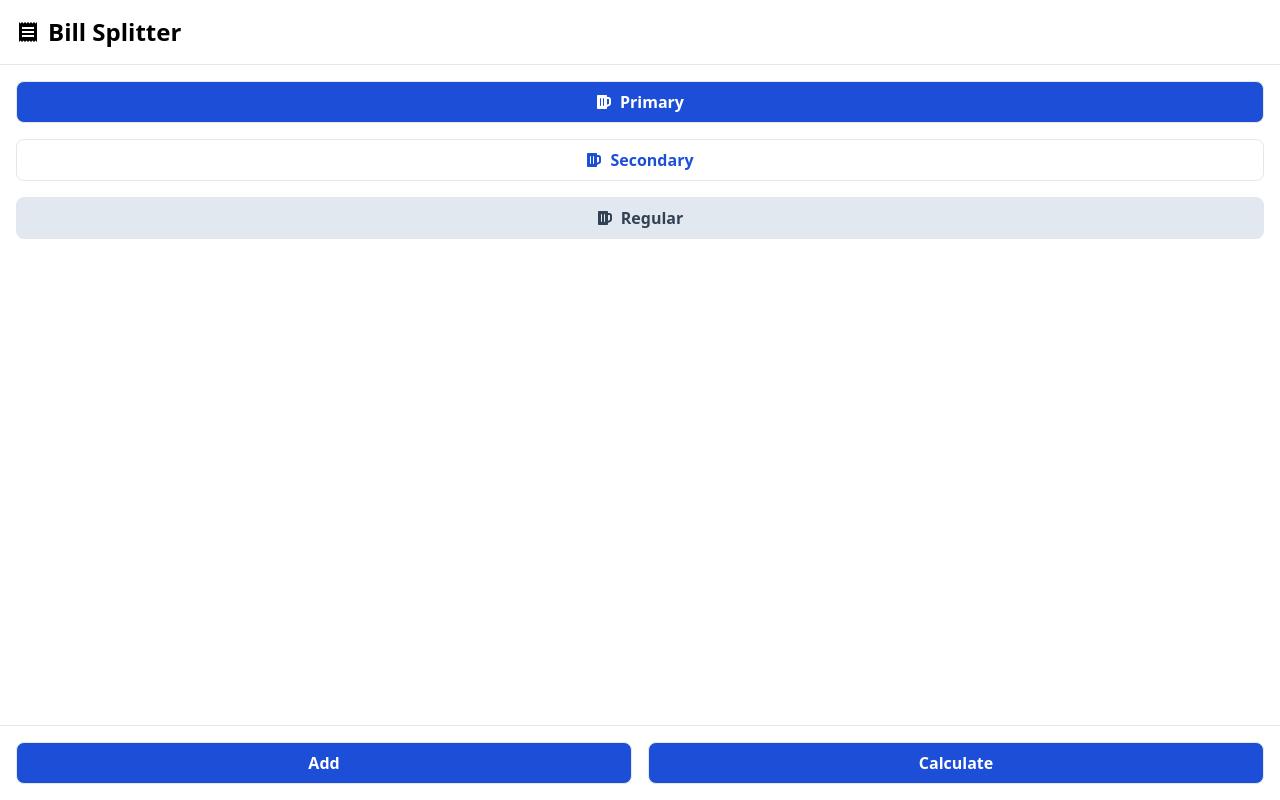
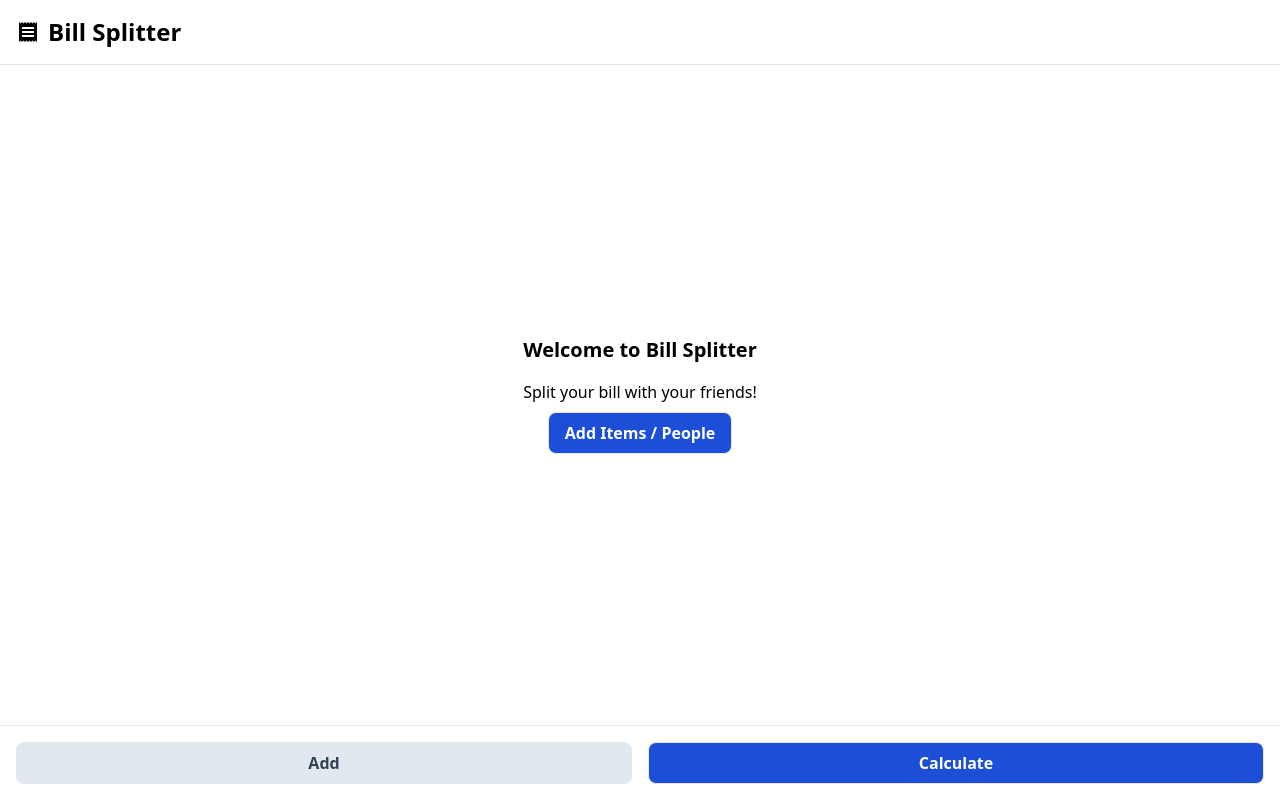
Before and after one commit to setowilliam/bill-splitter-v3, a Next.js app: page / in a window 1280 px wide. Built offline with nearby package versions, Linux system fonts and the light colour scheme.

Commit message:
feat: add welcome component

```diff
--- a/src/components/Footer.tsx
+++ b/src/components/Footer.tsx
@@ -8,7 +8,7 @@ const Footer: FC<FooterProps> = (props) => {
 
   return (
     <div className="p-4 border-t grid gap-4 grid-cols-2">
-      <Button>Add</Button>
+      <Button variant="regular">Add</Button>
       <Button>Calculate</Button>
     </div>
   );
--- a/src/pages/_app.tsx
+++ b/src/pages/_app.tsx
@@ -7,7 +7,7 @@ function MyApp({ Component, pageProps }: AppProps) {
   return (
     <div className="grid grid-rows-[auto_1fr_auto] h-dynamic-screen">
       <Header />
-      <div className="overflow-auto">
+      <div className="overflow-auto min-h-full p-4">
         <Component {...pageProps} />
       </div>
       <Footer />
--- a/src/pages/index.tsx
+++ b/src/pages/index.tsx
@@ -1,24 +1,23 @@
 import type { NextPage } from "next";
 import Head from "next/head";
 import Button from "../components/Button";
-import { FaBeer } from "react-icons/fa";
 
 const Home: NextPage = () => {
   return (
-    <div className="p-4 flex gap-4 flex-col">
+    <>
       <Head>
         <title>Bill Splitter</title>
         <meta name="description" content="Generated by create next app" />
         <link rel="icon" href="/favicon.ico" />
       </Head>
-      <Button Icon={FaBeer}>Primary</Button>
-      <Button Icon={FaBeer} variant="secondary">
-        Secondary
-      </Button>
-      <Button Icon={FaBeer} variant="regular">
-        Regular
-      </Button>
-    </div>
+      <div className="min-h-full flex flex-col items-center justify-center gap-4">
+        <h2 className="text-xl font-bold">Welcome to Bill Splitter</h2>
+        <section className="flex flex-col gap-2 items-center">
+          <p>Split your bill with your friends!</p>
+          <Button className="w-fit">Add Items / People</Button>
+        </section>
+      </div>
+    </>
   );
 };
 
```
